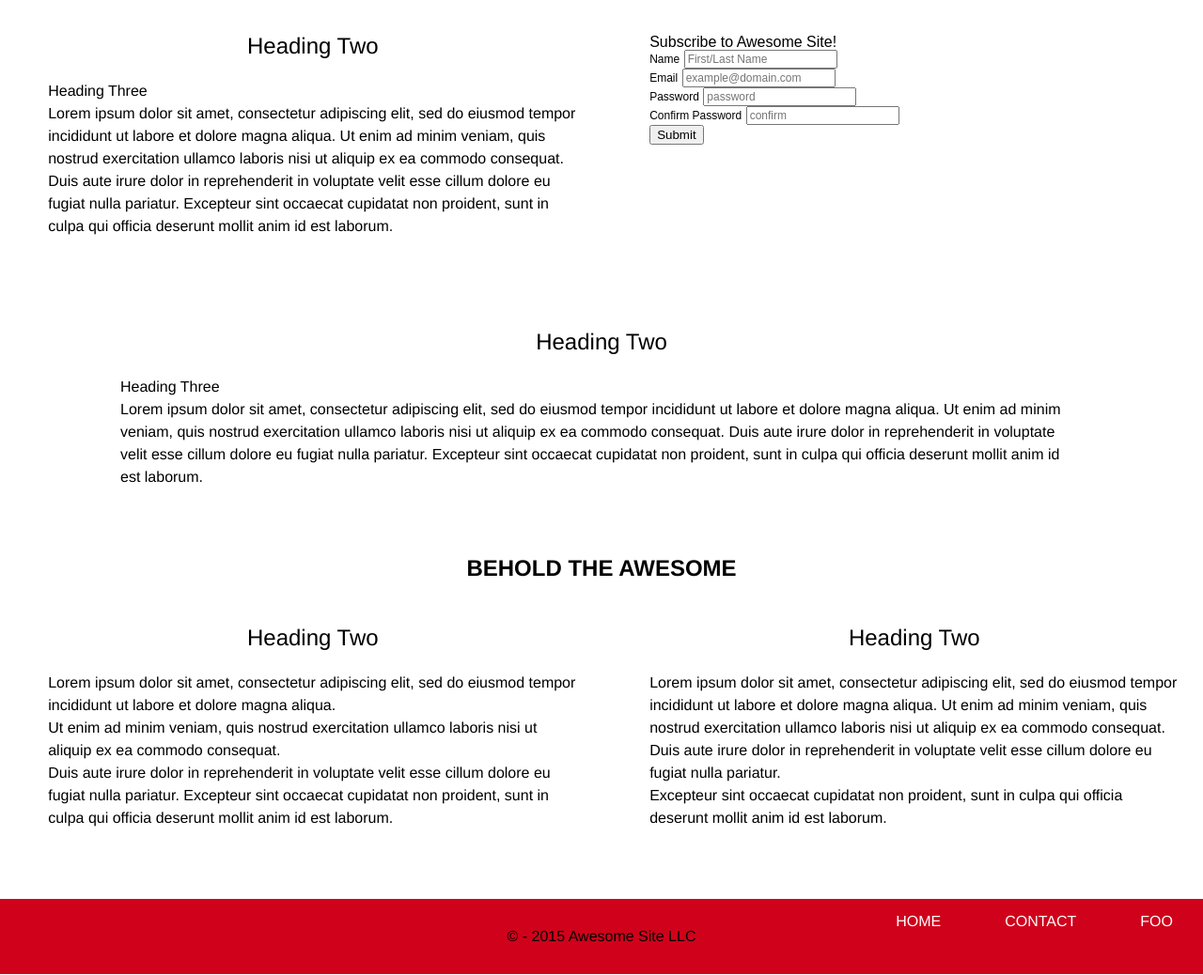
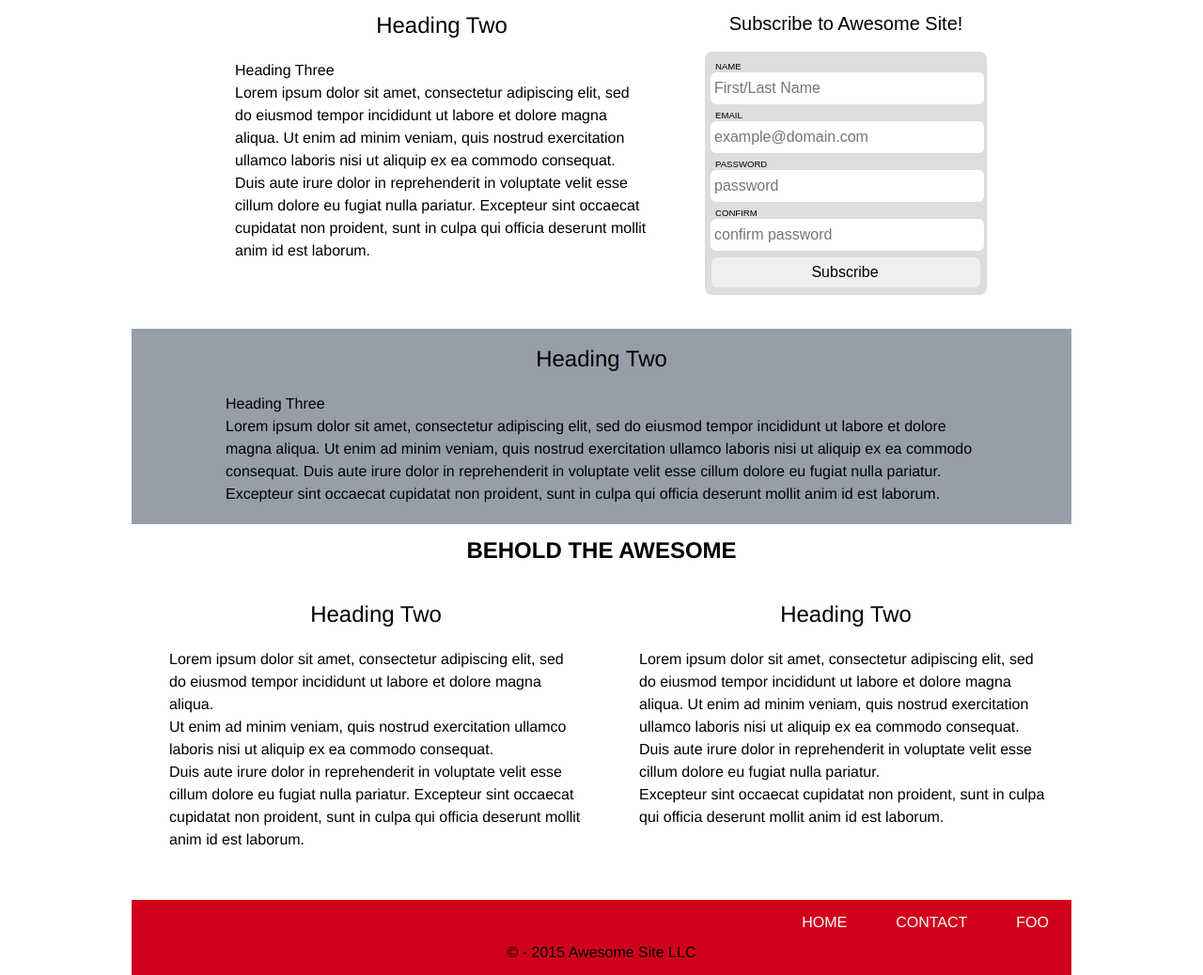
Before and after one commit to greydays/css-architecture, a plain HTML site: page index.html in a window 1280 px wide. Shown: the part 101-1139 px from the top of the page at 94% size. Drawn offline with Linux system fonts and the light colour scheme.

Commit message:
layout is complete

```diff
--- a/css/layouts.css
+++ b/css/layouts.css
@@ -1,15 +1,25 @@
 header, main, footer {
-  width: 100%;
+  max-width: 1000px;
+  min-width: 360px;
+  margin-right: auto;
+  margin-left: auto;
+}
+section {
+  margin-top: 1em;
 }
 .container {
   position: relative;
-  width: 100%;
-  margin: 0 auto;
-  box-sizing: border-box;
+  display:flex;
+  flex-direction: row;
+  flex-wrap: wrap;
+  justify-content: center;
+  align-content: flex-start;
+  align-items: flex-start;
 }
 .half_wide {
   float: left;
   width: 44%;
+  min-width: 300px;
   margin-left: 2%;
 }
 .full_wide {
@@ -18,14 +28,50 @@ header, main, footer {
   margin-left: auto;
   clear: both;
 }
-article {
-  margin-bottom: 3em;
-  line-height: 1.5em;
+/*header*/
+.header_flex {
+  display: flex;
+  align-items: center;
+  flex-wrap: wrap;
+  justify-content: space-between;
+  height: 5em;
 }
-/*utilities*/
-.float_left {
-  float: left;
-}
-.float_right {
+.top_nav {
+  min-width: 250px;
   float: right;
 }
+.nav_link {
+  margin-right: 4%;
+  margin-left: 4%;
+  display: inline;
+}
+.logo {
+  margin-bottom: 0;
+  margin-left: 1em;
+  min-width: 250px;
+}
+/*main*/
+section h1, h2 {
+  text-align: center;
+}
+article {
+  line-height: 1.5em;
+  padding: 2%;
+}
+.mission {
+  clear: both;
+}
+.subscribe {
+  min-height: 300px;
+}
+/*footer*/
+.footer_nav {
+  text-align: right;
+  padding-top: 1em;
+}
+.footer_nav_link {
+  margin: 1.5em;
+}
+.copyright_text {
+  padding-top: 1em;
+}
--- a/css/main.css
+++ b/css/main.css
@@ -52,6 +52,3 @@ em{
 fieldset, form, label, input, legend {
   font-family: Arial, sans-serif;
 }
-label, input {
-  font-size: .75em;
-}
--- a/css/modules.css
+++ b/css/modules.css
@@ -3,29 +3,50 @@
 header {
   min-height: 5em;
   background-color: #979EAA;
-  margin-bottom: 2em;
+  margin-bottom: 1em;
 }
-.logo, .top_nav {
-  position: relative;
-  display: inline-block;
-  font-size: 1.5em;
-  top: 1.5em;
+
+/*body*/
+section:nth-child(even) {
+  background-color: #979EAA;
 }
-.top_nav {
-  display: inline;
+/*order form*/
+.subscribe_form {
+  width: 300px;
+  border-radius: 8px;
+  padding: 2%;
 }
-.logo, .nav_link {
-  margin-right: 4%;
-  margin-left: 4%;
+legend {
+  font-size: 1.25em;
+  width: 300px;
+  text-align: center;
+  margin-bottom: 1em;
 }
-/*text blocks*/
-section h1, h2 {
+fieldset {
+  border-radius: 8px;
+  padding: 6px;
+  background-color: #dddddd;
+}
+label, input, button {
+  cursor: pointer;
+}
+input, button {
+  height: 2em;
+  width: 99%;
+  font-size: 1em;
+  border-radius: 6px;
+  border: none;
+  margin-bottom: 2px;
+  padding-left: 4px;
+}
+label {
+  margin-left: 5px;
+  font-size: .6em;
+  text-transform: uppercase;
+}
+.subscribe_button {
+  margin-top: 5px;
   text-align: center;
-}
-article, form {
-  background-color: white;
-  padding: 2%;
-  border-radius: 10px;
 }
 /*footer*/
 footer{
@@ -35,10 +56,10 @@ footer{
   text-align: center;
   clear: both;
 }
-.bottom_nav {
-  text-align: right;
-  padding-top: 1em;
+/*utilities*/
+.float_left {
+  float: left;
 }
-.bottom_nav a {
-  margin: 2em;
+.float_right {
+  float: right;
 }
--- a/css/states.css
+++ b/css/states.css
@@ -0,0 +1,3 @@
+a:hover {
+  font-style: italic;
+}
--- a/index.html
+++ b/index.html
@@ -13,12 +13,17 @@
   </head>
   <body>
     <header>
-      <img class="logo_img float_left" src="images/logo.svg" /><h1 class="logo float_left">Awesome Site, LLC</h1>
-      <nav class="float_right top_nav">
-        <a class="nav_link" href="index.html">Home</a>
-        <a class="nav_link" href="contact.html">Contact</a>
-        <a class="nav_link" href="foo.html">Foo</a>
-      </nav>
+      <a href="index.html">
+        <img class="logo_img float_left" src="images/logo.svg" />
+      </a>
+      <div class="header_flex">
+        <h1 class="logo">Awesome Site, LLC</h1>
+        <nav class="top_nav">
+          <a class="nav_link" href="index.html">Home</a>
+          <a class="nav_link" href="contact.html">Contact</a>
+          <a class="nav_link" href="foo.html">Foo</a>
+        </nav>
+      </div>
     </header>
     <main>
       <section class="subscribe container">
@@ -28,8 +33,8 @@
           <p>Lorem ipsum dolor sit amet, consectetur adipiscing elit, sed do eiusmod tempor incididunt ut labore et dolore magna aliqua. Ut enim ad minim veniam, quis nostrud exercitation ullamco laboris nisi ut aliquip ex ea commodo consequat. Duis aute irure dolor in reprehenderit in voluptate velit esse cillum dolore eu fugiat nulla pariatur. Excepteur sint occaecat cupidatat non proident, sunt in culpa qui officia deserunt mollit anim id est laborum.</p>
         </article>
         <form class="subscribe_form half_wide">
+          <legend>Subscribe to Awesome Site!</legend>
           <fieldset>
-            <legend>Subscribe to Awesome Site!</legend>
             <ol>
               <li>
                 <label for='name'>Name</label>
@@ -44,11 +49,11 @@
                 <input id="password" name="password" type="text" placeholder="password" required>
               </li>
               <li>
-                <label for="c">Confirm Password</label>
-                <input id="confirm" name="email" type="text" placeholder="confirm" required>
+                <label for="confirm">Confirm</label>
+                <input id="confirm" name="email" type="text" placeholder="confirm password" required>
               </li>
-              <li>
-                <button>Submit</button>
+              <li class="subscribe_button">
+                <button>Subscribe</button>
               </li>
             </ol>
           </fieldset>
@@ -78,12 +83,12 @@
       </section>
     </main>
     <footer>
-      <nav class="bottom_nav">
-        <a href="index.html">Home</a>
-        <a href="contact.html">Contact</a>
-        <a href="foo.html">Foo</a>
+      <nav class="footer_nav">
+        <a class="footer_nav_link" href="index.html">Home</a>
+        <a class="footer_nav_link" href="contact.html">Contact</a>
+        <a class="footer_nav_link" href="foo.html">Foo</a>
       </nav>
-      <p>&copy - 2015 Awesome Site LLC</p>
+      <p class="copyright_text">&copy - 2015 Awesome Site LLC</p>
     </footer>
   </body>
 </html>
```
